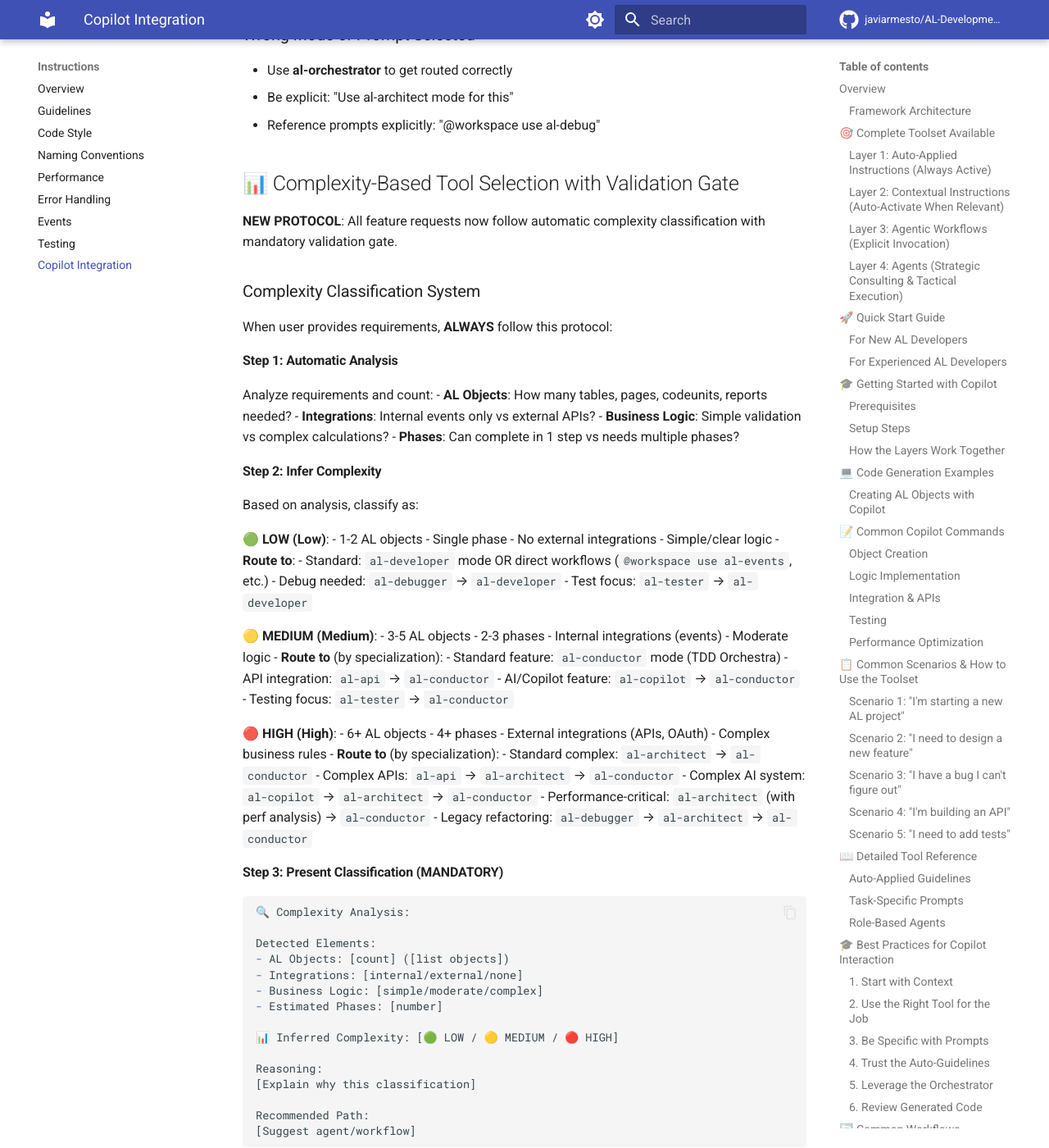
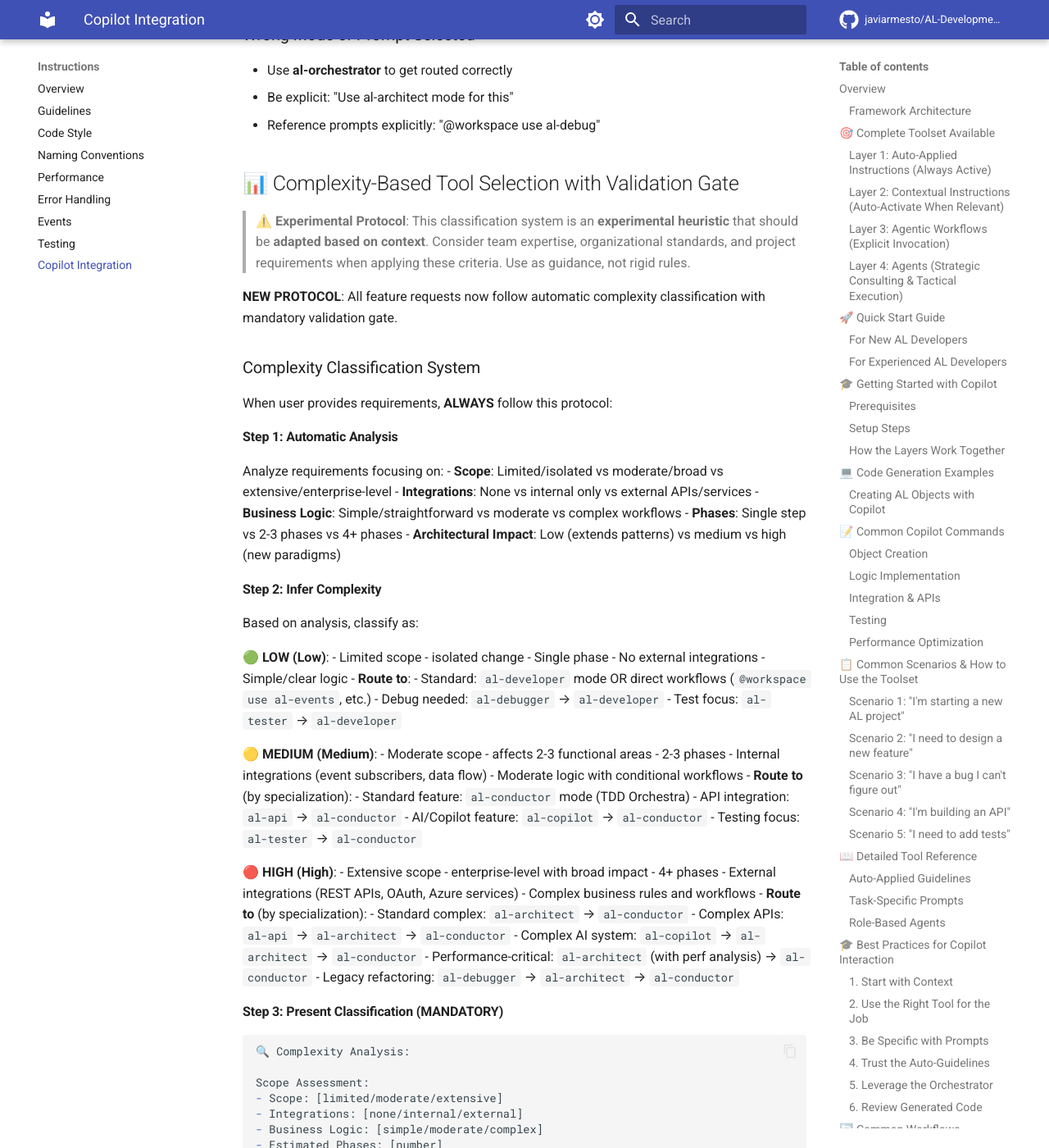
Before and after one commit to javiarmesto/AL-Development-Collection-for-GitHub-Copilot, an MkDocs documentation site: the page built from docs/instructions/copilot-instructions.md, in a window 1280 px wide and 1400 px high, scrolled down 14859 px. Shown: the whole window at 82% size. Built offline with MkDocs 1.6.1 and Material for MkDocs 9.7.7, drawn with Linux system fonts in a browser that asks for light colours; comment, search, counter and statistics services are not loaded; the version menu is left out; some of the changed text lies outside the part shown.

Commit message:
refactor: Remove object count references and add experimental classification disclaimer
- Replace AL object count criteria with scope-based complexity assessment
- Add experimental disclaimer to all complexity classification sections
- Emphasize that classification should be adapted to context and team expertise
- Focus on scope, integration depth, and architectural impact instead of object counts
- Update all examples and validation gates to use scope-based language
- Clarify that complexity  number of objects
- Update routing matrices to remove 'Objects' column
- Synchronize changes across all documentation mirrors

Addresses user feedback: complexity should be conceptual and adaptable, not based on implementation details

````diff
--- a/docs/instructions/copilot-instructions.md
+++ b/docs/instructions/copilot-instructions.md
@@ -605,6 +605,8 @@ Always review Copilot suggestions:
 
 ## 📊 Complexity-Based Tool Selection with Validation Gate
 
+> ⚠️ **Experimental Protocol**: This classification system is an **experimental heuristic** that should be **adapted based on context**. Consider team expertise, organizational standards, and project requirements when applying these criteria. Use as guidance, not rigid rules.
+
 **NEW PROTOCOL**: All feature requests now follow automatic complexity classification with mandatory validation gate.
 
 ### Complexity Classification System
@@ -612,17 +614,18 @@ Always review Copilot suggestions:
 When user provides requirements, **ALWAYS** follow this protocol:
 
 #### Step 1: Automatic Analysis
-Analyze requirements and count:
-- **AL Objects**: How many tables, pages, codeunits, reports needed?
-- **Integrations**: Internal events only vs external APIs?
-- **Business Logic**: Simple validation vs complex calculations?
-- **Phases**: Can complete in 1 step vs needs multiple phases?
+Analyze requirements focusing on:
+- **Scope**: Limited/isolated vs moderate/broad vs extensive/enterprise-level
+- **Integrations**: None vs internal only vs external APIs/services
+- **Business Logic**: Simple/straightforward vs moderate vs complex workflows
+- **Phases**: Single step vs 2-3 phases vs 4+ phases
+- **Architectural Impact**: Low (extends patterns) vs medium vs high (new paradigms)
 
 #### Step 2: Infer Complexity
 Based on analysis, classify as:
 
 **🟢 LOW (Low)**:
-- 1-2 AL objects
+- Limited scope - isolated change
 - Single phase
 - No external integrations
 - Simple/clear logic
@@ -632,10 +635,10 @@ Based on analysis, classify as:
   - Test focus: `al-tester` → `al-developer`
 
 **🟡 MEDIUM (Medium)**:
-- 3-5 AL objects
+- Moderate scope - affects 2-3 functional areas
 - 2-3 phases
-- Internal integrations (events)
-- Moderate logic
+- Internal integrations (event subscribers, data flow)
+- Moderate logic with conditional workflows
 - **Route to** (by specialization):
   - Standard feature: `al-conductor` mode (TDD Orchestra)
   - API integration: `al-api` → `al-conductor`
@@ -643,10 +646,10 @@ Based on analysis, classify as:
   - Testing focus: `al-tester` → `al-conductor`
 
 **🔴 HIGH (High)**:
-- 6+ AL objects
+- Extensive scope - enterprise-level with broad impact
 - 4+ phases
-- External integrations (APIs, OAuth)
-- Complex business rules
+- External integrations (REST APIs, OAuth, Azure services)
+- Complex business rules and workflows
 - **Route to** (by specialization):
   - Standard complex: `al-architect` → `al-conductor`
   - Complex APIs: `al-api` → `al-architect` → `al-conductor`
@@ -658,16 +661,17 @@ Based on analysis, classify as:
 ```markdown
 🔍 Complexity Analysis:
 
-Detected Elements:
-- AL Objects: [count] ([list objects])
-- Integrations: [internal/external/none]
+Scope Assessment:
+- Scope: [limited/moderate/extensive]
+- Integrations: [none/internal/external]
 - Business Logic: [simple/moderate/complex]
 - Estimated Phases: [number]
+- Architectural Impact: [low/medium/high]
 
 📊 Inferred Complexity: [🟢 LOW / 🟡 MEDIUM / 🔴 HIGH]
 
 Reasoning:
-[Explain why this classification]
+[Explain classification based on scope, integration depth, and architectural impact]
 
 Recommended Path:
 [Suggest agent/workflow]
````
Also changed, not shown: README.md (+7 -5 lines), agents/index.md (+7 -7 lines), docs/agents/index.md (+7 -7 lines), instructions/copilot-instructions.md (+20 -16 lines), .github/copilot-instructions.md.
